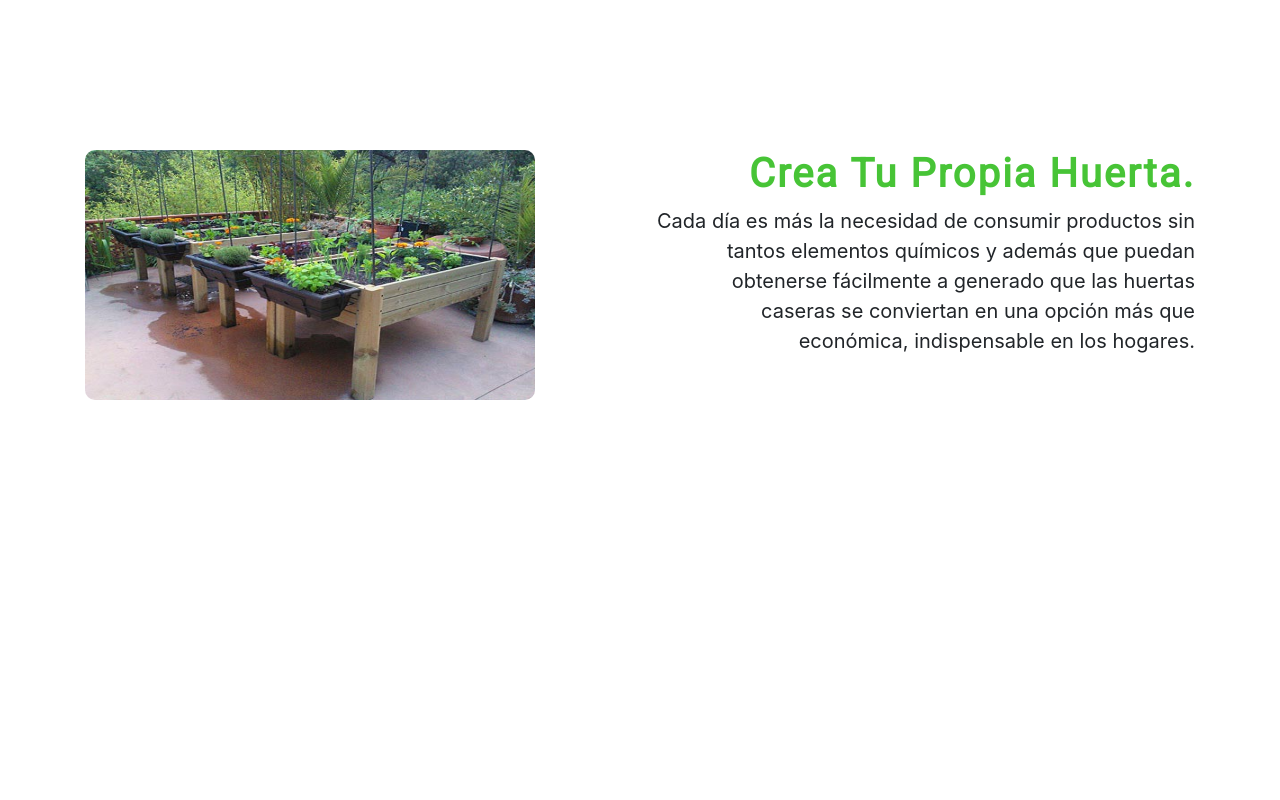
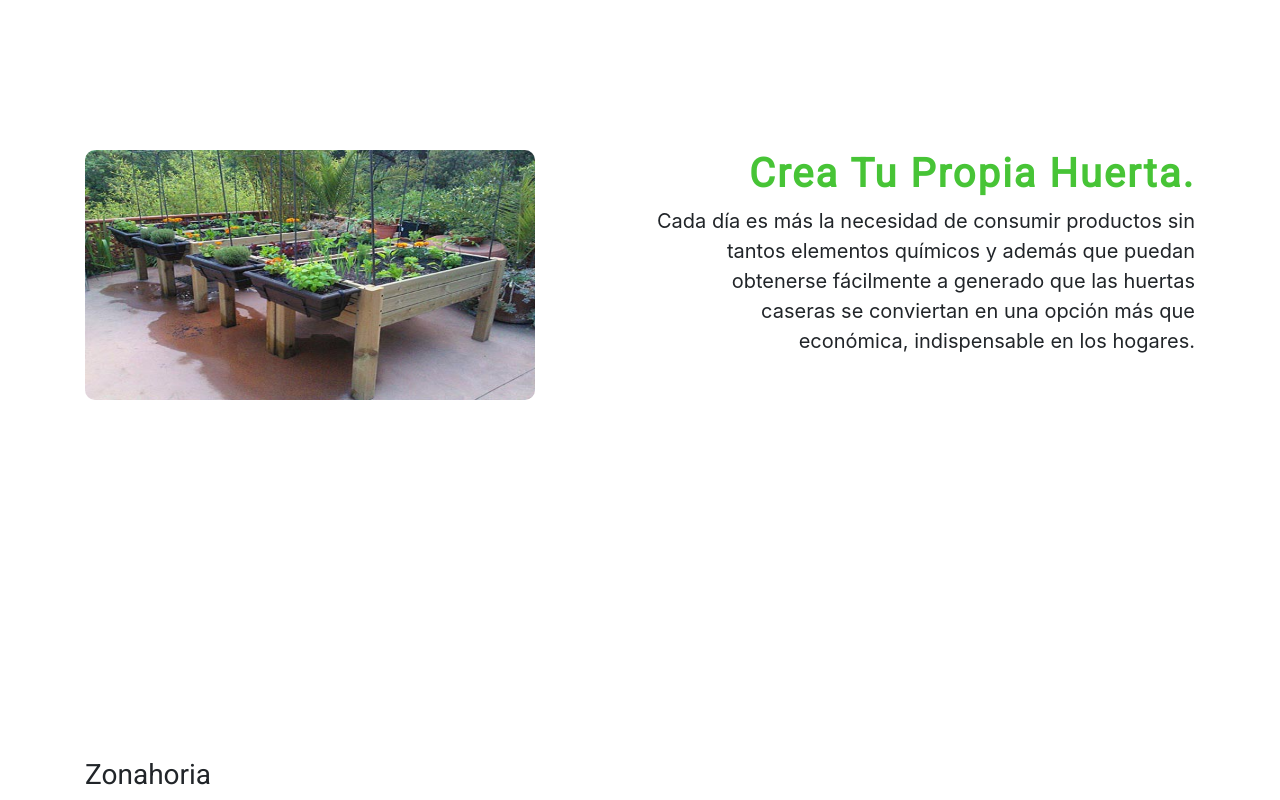
Before and after one commit to Jhony-Soto/HuertaPage, a plain HTML site: page index.html in a window 1280 px wide. Shown: the part 842-1642 px from the top of the page. Before the commit the page ends 1601 px from the top, so only its background shows below. Drawn offline with Linux system fonts and the light colour scheme.

Commit message:
Diseño de la seccion de aliemtos

```diff
--- a/index.html
+++ b/index.html
@@ -66,7 +66,9 @@
     <div class="container">
         <div class="row">
             <div class="col-sm-3">
-
+                <div class="alimento">
+                    <h3>Zonahoria</h3>
+                </div>
             </div>
             <div class="col-sm-3">
 
```
